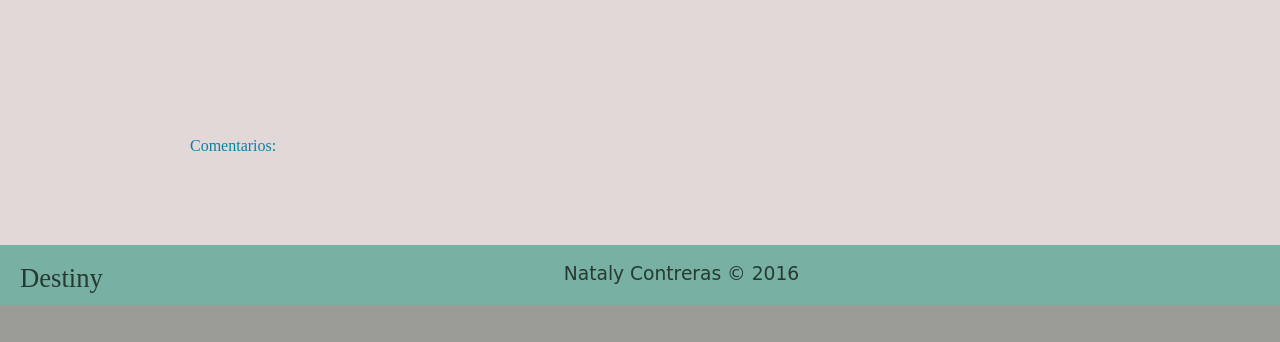
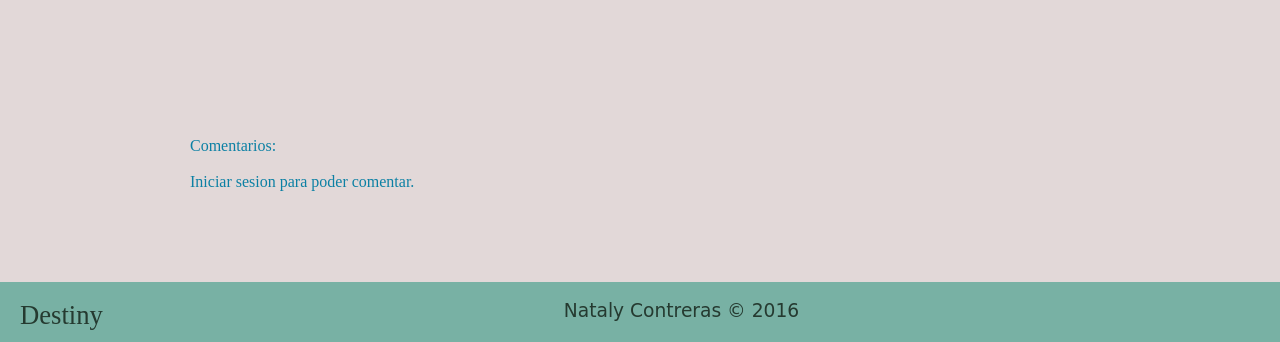
Before and after one commit to Lapicher/WorldHero_Python, a Django app: template blog/templates/blog/detail.html in a window 1280 px wide. Shown: the part 1420-1762 px from the top of the page. Before the commit the page ends 1725 px from the top, so only its background shows below. Run offline with Django 3.2, Linux system fonts and the light colour scheme; the template is opened without the code that fills it, so the values that code supplies are empty; parts of the project's set-up code (start-up, migrations or seed data) failed here and were passed over; some libraries are stand-ins or nearby versions; some web fonts are replaced.

Commit message:
mensaje para que inicie sesion

```diff
--- a/blog/templates/blog/detail.html
+++ b/blog/templates/blog/detail.html
@@ -70,6 +70,8 @@
                             <button class="enviar">Enviar</button>
                         </form>
                       </div>
+                  {% else %}
+                      <label>Iniciar sesion para poder comentar.</label>
                   {% endif %}
               </div>
         </div>
```
